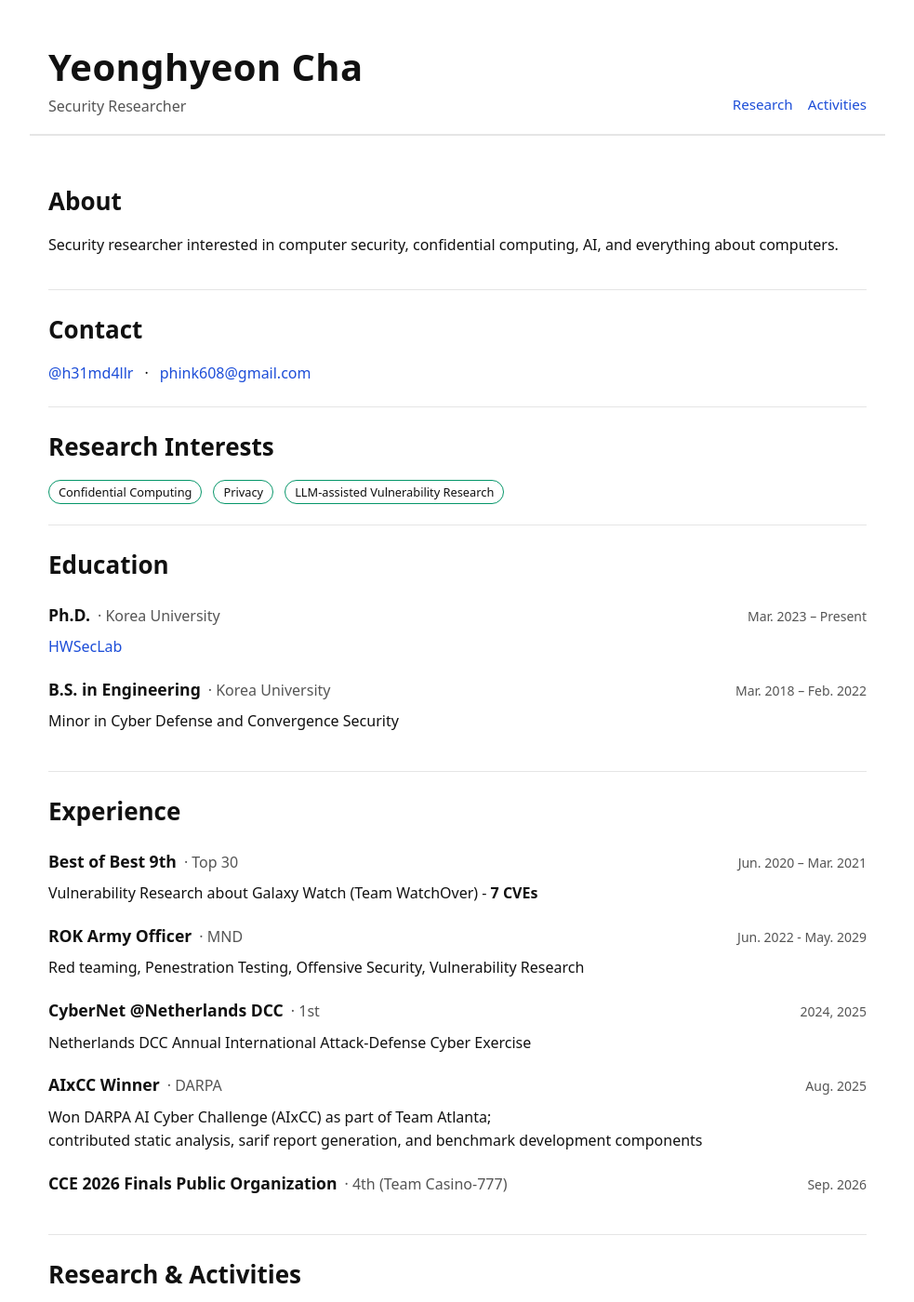
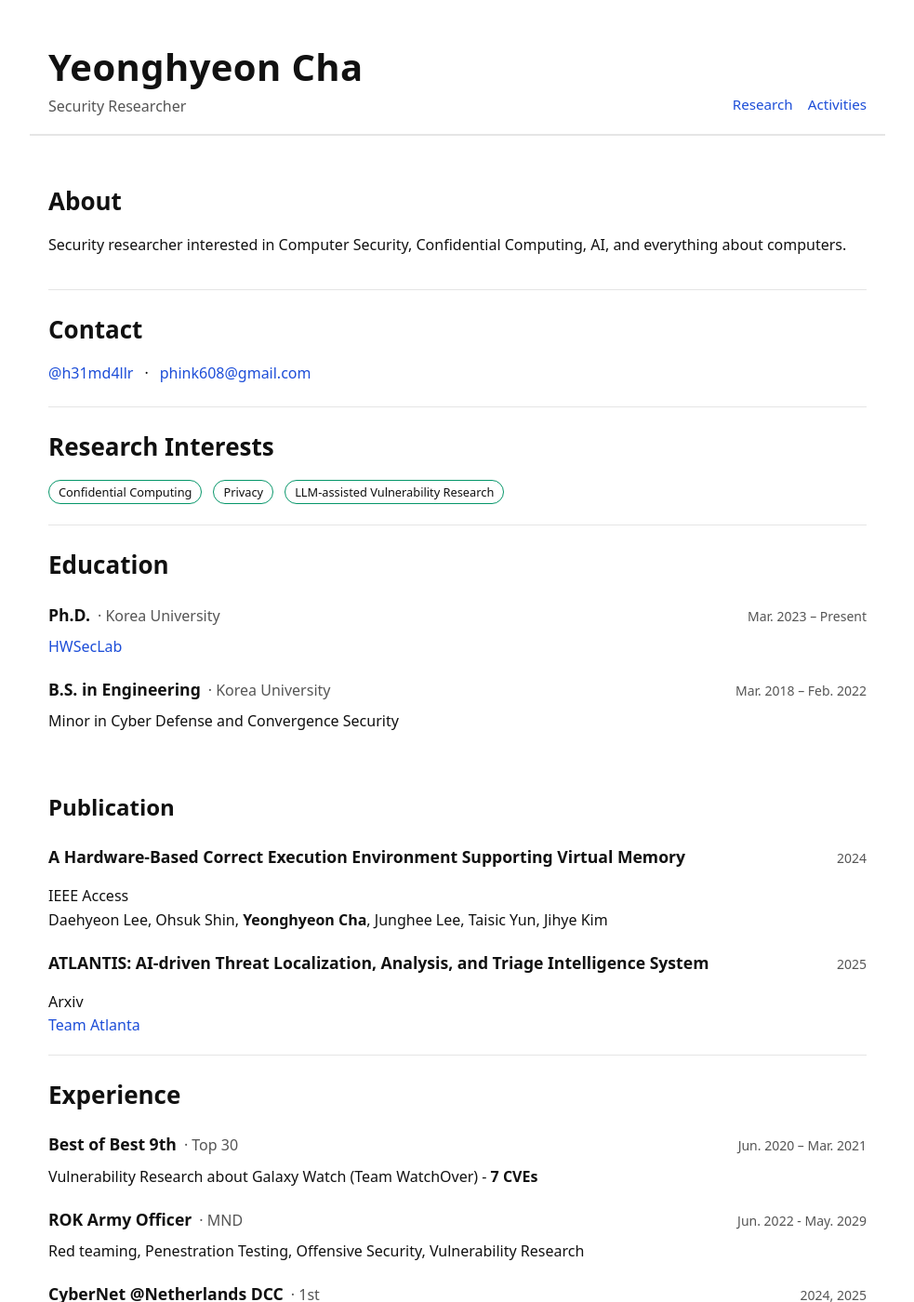
Before and after one commit to h31md4llr/h31md4llr.github.io, a Jekyll site: the page built from index.md, in a window 1280 px wide and 1400 px high. Shown: the whole window at 93% size, without its empty margins (148-1131 px from the left). Built offline with Jekyll 4.4.1, drawn with Linux system fonts in a browser that asks for light colours.

Commit message:
feat: add publication

```diff
--- a/index.md
+++ b/index.md
@@ -5,8 +5,7 @@ layout: home
 <section class="home-section" id="about">
   <h2>About</h2>
   <p>
-    Security researcher interested in computer security, confidential computing,
-    AI, and everything about computers.
+    Security researcher interested in Computer Security, Confidential Computing, AI, and everything about computers.
   </p>
 </section>
 
@@ -50,6 +49,29 @@ layout: home
     </div>
     <p>Minor in Cyber Defense and Convergence Security</p>
   </article>
+</section>
+
+<section class="home-selection" id="publication">
+  <h2>Publication</h2>
+
+  <article class="home-entry">
+    <div class="home-entry-header">
+      <span class="home-role">A Hardware-Based Correct Execution Environment Supporting Virtual Memory</span>
+      <span class="home-dates">2024</span>
+    </div>
+    <p>IEEE Access
+    <br>Daehyeon Lee, Ohsuk Shin, <strong>Yeonghyeon Cha</strong>, Junghee Lee, Taisic Yun, Jihye Kim</p>
+  </article>
+
+  <article class="home-entry">
+    <div class="home-entry-header">
+      <span class="home-role">ATLANTIS: AI-driven Threat Localization, Analysis, and Triage Intelligence System</span>
+      <span class="home-dates">2025</span>
+    </div>
+    <p>Arxiv<br>
+    <a href="https://team-atlanta.github.io/">Team Atlanta</a></p>
+  </article>
+
 </section>
 
 <section class="home-section" id="experience">
```
